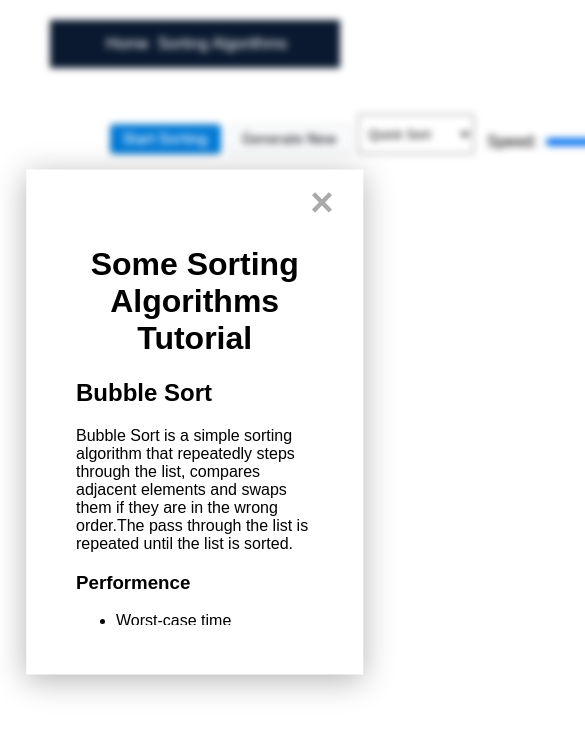
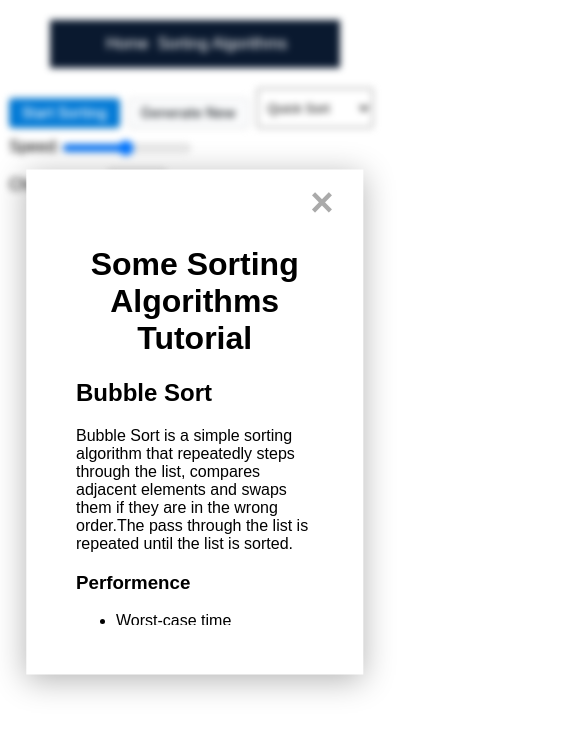
Before and after one commit to suaebahmed/algorithms-visualizer, a React (Create React App) app: page /#/sorting in a window 390 px wide. Shown: the top 734 px of the page, 585 px wide, since content can reach past the window. Built offline with nearby package versions, Linux system fonts and the light colour scheme.

Commit message:
undate staff

```diff
--- a/src/Pages/PrimeSpiral.js
+++ b/src/Pages/PrimeSpiral.js
@@ -72,9 +72,10 @@ function PrimeApp(){
         <>
             <Navbar msg='Spiral Primes'></Navbar>
             <div className='spiral-continer'>
-                <button className='button-4 start-btn' onClick={startPrimeSpiral}>Show Prime spiral</button>
-                <button className='button-4'>{cntPrime} prime numbers found out of {N*N}</button>
-
+                <div className='spiral-btns'>
+                    <button className='button-4 start-btn' onClick={startPrimeSpiral}>Show Prime spiral</button>
+                    <button className='button-4'>{cntPrime} prime numbers found out of {N*N}</button>
+                </div>
                 <div className='primeGridContainer'>
                     <div>
                     {gridOfNode}
--- a/src/styles/PrimeSpiral.css
+++ b/src/styles/PrimeSpiral.css
@@ -1,6 +1,14 @@
 
 .spiral-continer{
     margin: 15px 100px;
+}
+@media only screen and (max-width: 768px) {
+    .spiral-btns{
+        display: grid;
+        grid-template-columns: auto;
+        row-gap: 10px;
+        justify-content: center;
+    }
 }
 .primeGridContainer{
     margin: 30px 0;
--- a/src/styles/modal.css
+++ b/src/styles/modal.css
@@ -15,6 +15,9 @@
     height: 400px;
     overflow: scroll;
     scrollbar-width: none;
+}
+::-webkit-scrollbar {
+    display: none;
 }
 /* animation effects */
 .unActive{
--- a/src/styles/sorting.css
+++ b/src/styles/sorting.css
@@ -17,13 +17,18 @@
     justify-content: space-between;
     margin-bottom: 60px;
 }
+@media only screen and (max-width: 768px) {
+    .Btn-Wrap{
+        display: grid;
+        grid-template-columns: auto;
+        row-gap: 10px;
+        justify-content: center;
+        margin-bottom: 30px;
+    }
+}
 .st-speed-range{
     display: flex;
 }
-.st-speed-range-lavel{
-    margin: 1px 5px;
-}
-
 .wrapperBar{
     display: flex;
     align-items: flex-end;
```
